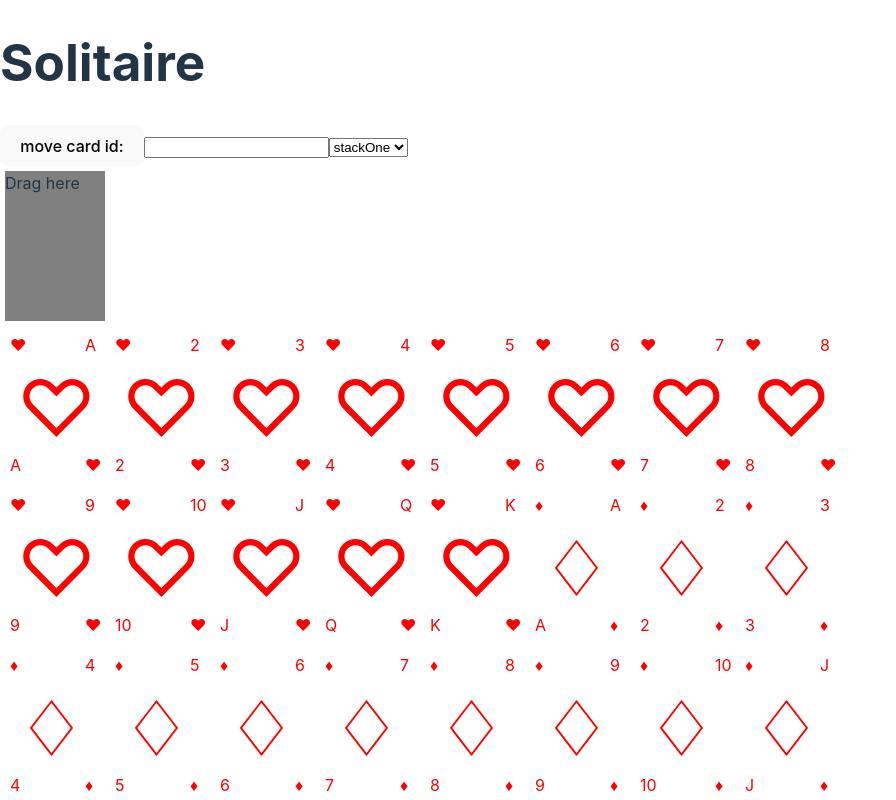
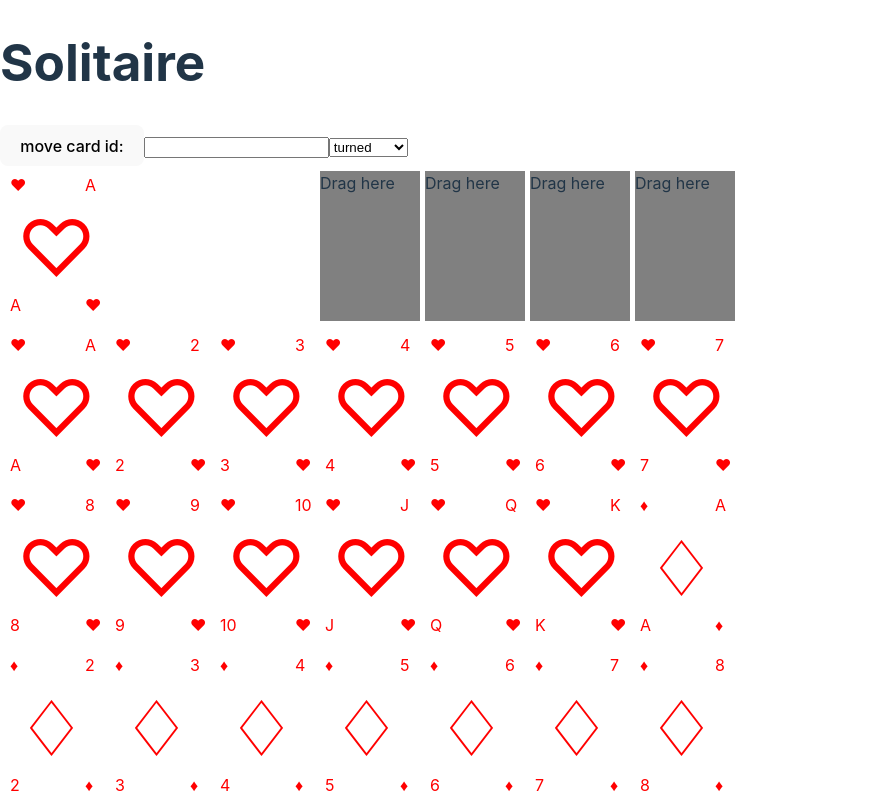
Before and after one commit to jani-e/solitaire, a React (Vite) app: page / in a window 1280 px wide. Shown: the top 800 px of the page, without its empty margins (0-896 px from the left). Built offline with nearby package versions, Linux system fonts and the light colour scheme.

Commit message:
Added stacks for Deck and Turned cards

```diff
--- a/src/Solitaire.jsx
+++ b/src/Solitaire.jsx
@@ -3,6 +3,8 @@ import { DndProvider, useDrop } from 'react-dnd'
 import { HTML5Backend } from 'react-dnd-html5-backend'
 import Card from 'src/components/Card'
 import Stack from 'src/components/Stack'
+import Deck from 'src/components/Deck'
+import Turned from 'src/components/Turned'
 
 const Solitaire = () => {
   const heartsDeck = [...Array(13).keys()].map(i => ({ value: i + 1, suit: 'hearts' }))
@@ -14,9 +16,9 @@ const Solitaire = () => {
     .concat(diamondsDeck, clubsDeck, spadesDeck)
     .map((card, index) => ({ id: index + 1, ...card }))
 
-  const tempPlayDeck = {
+  const initialDeck = {
     stack: playDeck,
-    flipped: [],
+    turned: [],
     hearts: [],
     diamonds: [],
     clubs: [],
@@ -30,14 +32,14 @@ const Solitaire = () => {
     stackSeven: []
   }
 
-  const [deck, setDeck] = useState(tempPlayDeck)
+  const [deck, setDeck] = useState(initialDeck)
   const [id, setId] = useState('')
-  const [destination, setDestination] = useState('stackOne')
+  const [destination, setDestination] = useState('turned')
 
 
   const layoutStyle = {
     display: 'grid',
-    gridTemplateColumns: '105px 105px 105px 105px 105px 105px 105px 105px'
+    gridTemplateColumns: '105px 105px 105px 105px 105px 105px 105px'
   }
 
   const moveCard = (id, destination) => {
@@ -60,11 +62,18 @@ const Solitaire = () => {
       <button onClick={() => (moveCard(id, destination), setId(''))}>move card id:</button>
       <input value={id} onChange={({ target: { value: id } }) => setId(Number(id))} />
       <select value={destination} onChange={({ target: { value: destination } }) => setDestination(destination)}>
+        <option value='turned'>turned</option>
         <option value='stackOne'>stackOne</option>
         <option value='stackTwo'>stackTwo</option>
       </select>
       <DndProvider backend={HTML5Backend}>
         <div style={layoutStyle}>
+          <Deck cards={deck.stack} />
+          <Turned cards={deck.turned} />
+          <div></div>
+          <Dropzone />
+          <Dropzone />
+          <Dropzone />
           <Dropzone />
           <Stack cards={deck.stackOne} />
           <Stack cards={deck.stackTwo} />
--- /dev/null
+++ b/src/components/Deck.jsx
@@ -0,0 +1,17 @@
+import PropTypes from 'prop-types'
+import Card from "src/components/Card"
+
+const Deck = ({ cards }) => {
+  const [first] = cards
+  return (
+    <div>
+      <Card value={first.value} suit={first.suit} ></Card>
+    </div>
+  )
+}
+
+Deck.propTypes = {
+  cards: PropTypes.array
+}
+
+export default Deck
--- /dev/null
+++ b/src/components/Turned.jsx
@@ -0,0 +1,22 @@
+import PropTypes from 'prop-types'
+import Card from "src/components/Card"
+
+const Turned = ({ cards }) => {
+  if (cards.length === 0) {
+    return (
+      <div></div>
+    )
+  }
+  const last = cards[cards.length - 1]
+  return (
+    <div>
+      <Card value={last.value} suit={last.suit} ></Card>
+    </div>
+  )
+}
+
+Turned.propTypes = {
+  cards: PropTypes.array
+}
+
+export default Turned
```
